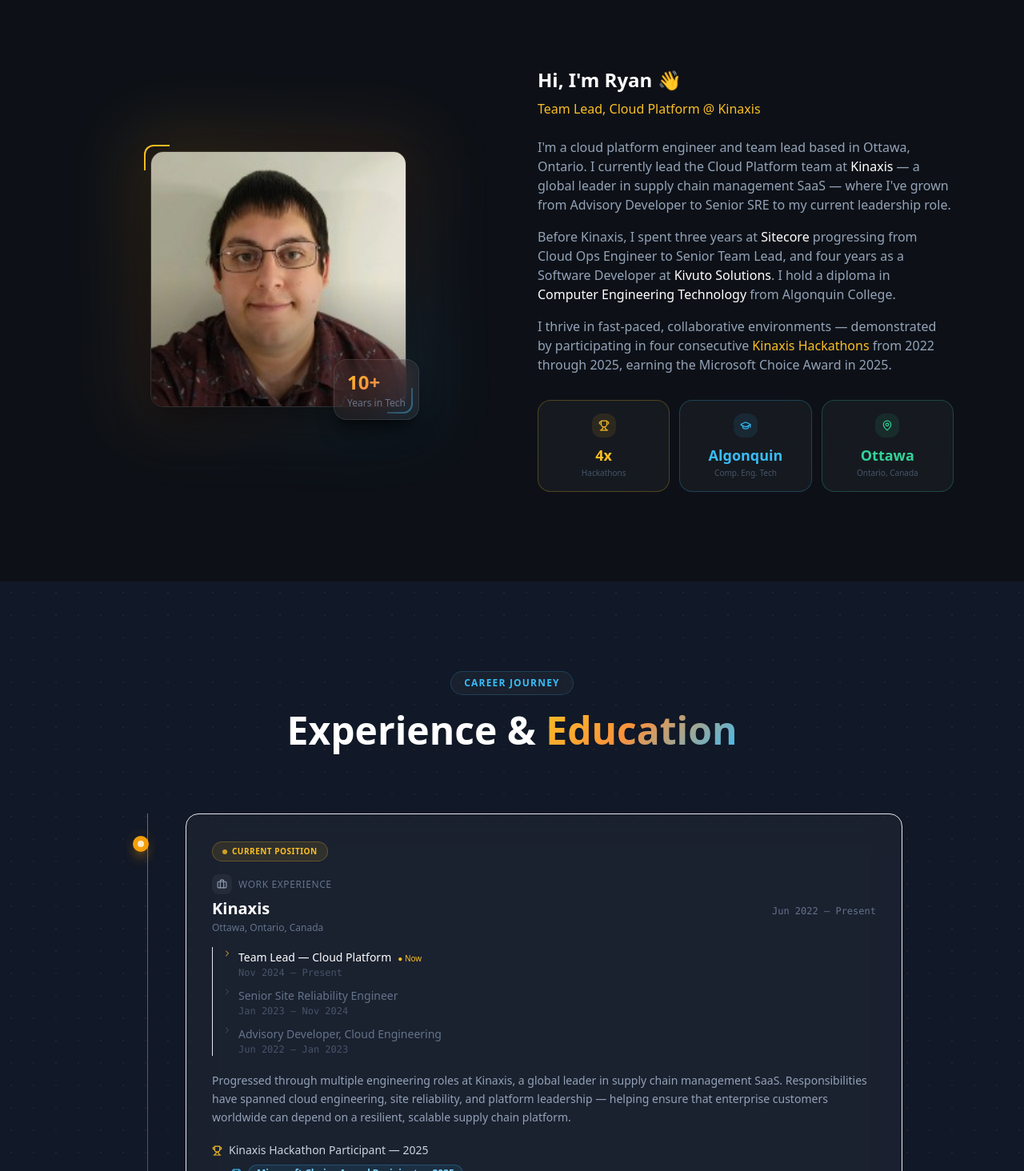
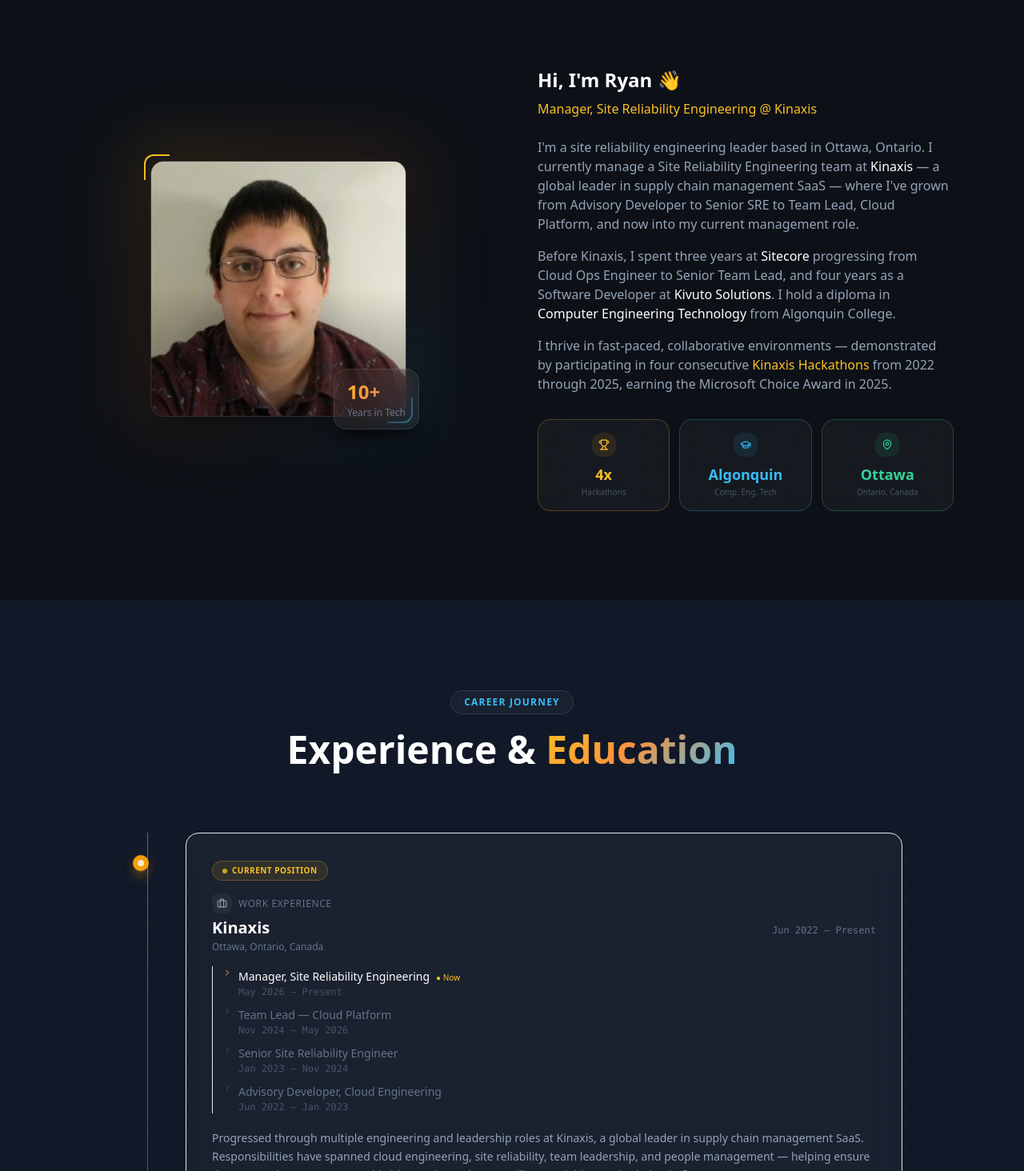
Before and after one commit to ryan-neville/rn-portfolio, a Next.js app: page / in a window 1280 px wide. Shown: the part 1006-2470 px from the top of the page at 80% size. Built offline with nearby package versions, Linux system fonts and the light colour scheme.

Commit message:
feat: Updated profile with latest experience.

```diff
--- a/components/About.tsx
+++ b/components/About.tsx
@@ -96,16 +96,16 @@ export default function About() {
           >
             <h3 className="text-xl sm:text-2xl font-bold text-white mb-2">Hi, I&apos;m Ryan 👋</h3>
             <p className="text-amber-400 font-medium mb-5 sm:mb-6 text-sm sm:text-base">
-              Team Lead, Cloud Platform @ Kinaxis
+              Manager, Site Reliability Engineering @ Kinaxis
             </p>
 
             <div className="space-y-3 sm:space-y-4 text-slate-400 leading-relaxed mb-6 sm:mb-8 text-sm sm:text-base">
               <p>
-                I&apos;m a cloud platform engineer and team lead based in Ottawa, Ontario. I currently
-                lead the Cloud Platform team at{' '}
+                I&apos;m a site reliability engineering leader based in Ottawa, Ontario. I currently
+                manage a Site Reliability Engineering team at{' '}
                 <span className="text-white font-medium">Kinaxis</span> — a global leader in supply
                 chain management SaaS — where I&apos;ve grown from Advisory Developer to Senior SRE to
-                my current leadership role.
+                Team Lead, Cloud Platform, and now into my current management role.
               </p>
               <p>
                 Before Kinaxis, I spent three years at{' '}
--- a/components/Experience.tsx
+++ b/components/Experience.tsx
@@ -35,9 +35,10 @@ const experiences: Entry[] = [
     overallPeriod: 'Jun 2022 — Present',
     current: true,
     description:
-      "Progressed through multiple engineering roles at Kinaxis, a global leader in supply chain management SaaS. Responsibilities have spanned cloud engineering, site reliability, and platform leadership — helping ensure that enterprise customers worldwide can depend on a resilient, scalable supply chain platform.",
+      "Progressed through multiple engineering and leadership roles at Kinaxis, a global leader in supply chain management SaaS. Responsibilities have spanned cloud engineering, site reliability, team leadership, and people management — helping ensure that enterprise customers worldwide can depend on a resilient, scalable supply chain platform.",
     roles: [
-      { title: 'Team Lead — Cloud Platform', period: 'Nov 2024 — Present', current: true },
+      { title: 'Manager, Site Reliability Engineering', period: 'May 2026 — Present', current: true },
+      { title: 'Team Lead — Cloud Platform', period: 'Nov 2024 — May 2026' },
       { title: 'Senior Site Reliability Engineer', period: 'Jan 2023 — Nov 2024' },
       { title: 'Advisory Developer, Cloud Engineering', period: 'Jun 2022 — Jan 2023' },
     ],
@@ -48,7 +49,7 @@ const experiences: Entry[] = [
       { icon: Trophy, color: 'text-amber-400', text: 'Kinaxis Hackathon Participant — 2023' },
       { icon: Trophy, color: 'text-amber-400', text: 'Kinaxis Hackathon Participant — 2022' },
     ],
-    tags: ['Cloud Platform', 'Site Reliability Engineering', 'Team Leadership', 'DevOps'],
+    tags: ['Site Reliability Engineering', 'People Management', 'Cloud Platform', 'Team Leadership', 'DevOps'],
     accent: 'from-amber-400 to-orange-400',
     dotColor: 'bg-amber-500',
     shadowColor: 'shadow-amber-500/40',
--- a/components/Footer.tsx
+++ b/components/Footer.tsx
@@ -11,7 +11,7 @@ export default function Footer() {
           {/* Name */}
           <div>
             <div className="text-3xl font-black gradient-text text-center">Ryan Neville</div>
-            <p className="text-slate-500 text-sm text-center mt-1">Team Lead, Cloud Platform</p>
+            <p className="text-slate-500 text-sm text-center mt-1">Manager, Site Reliability Engineering</p>
           </div>
 
           {/* Location */}
--- a/components/Hero.tsx
+++ b/components/Hero.tsx
@@ -65,7 +65,7 @@ export default function Hero() {
           transition={{ duration: 0.7, delay: 0.35 }}
           className="text-base sm:text-lg md:text-xl text-slate-300 mb-4 sm:mb-5 font-light max-w-sm sm:max-w-lg drop-shadow"
         >
-          Team Lead, Cloud Platform{' '}
+          Manager, Site Reliability Engineering{' '}
           <span className="text-amber-400 font-medium">@Kinaxis</span>
         </motion.p>
 
```
